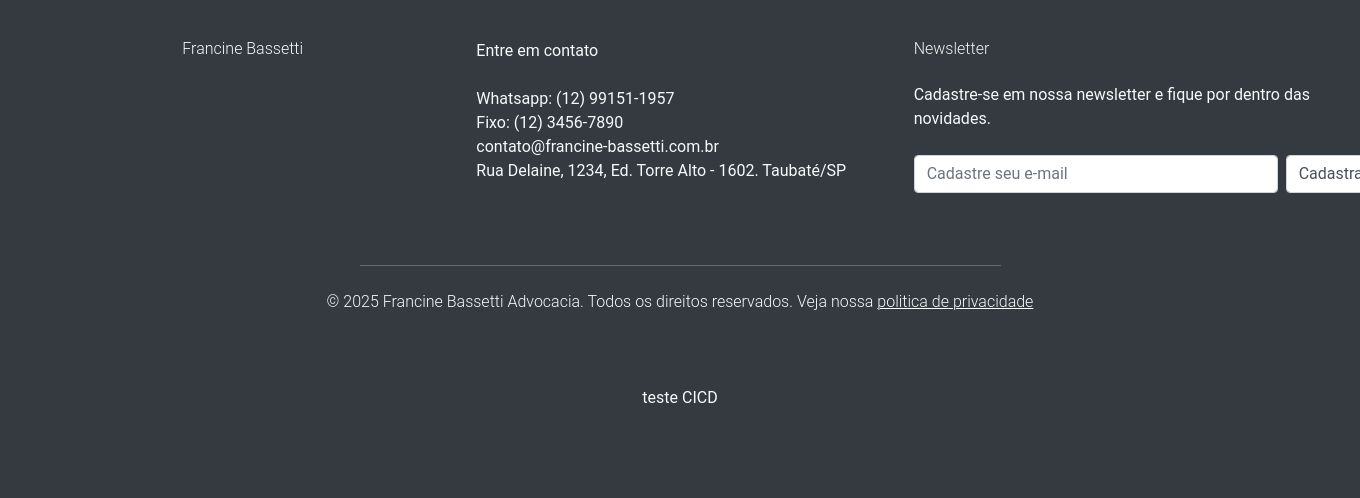
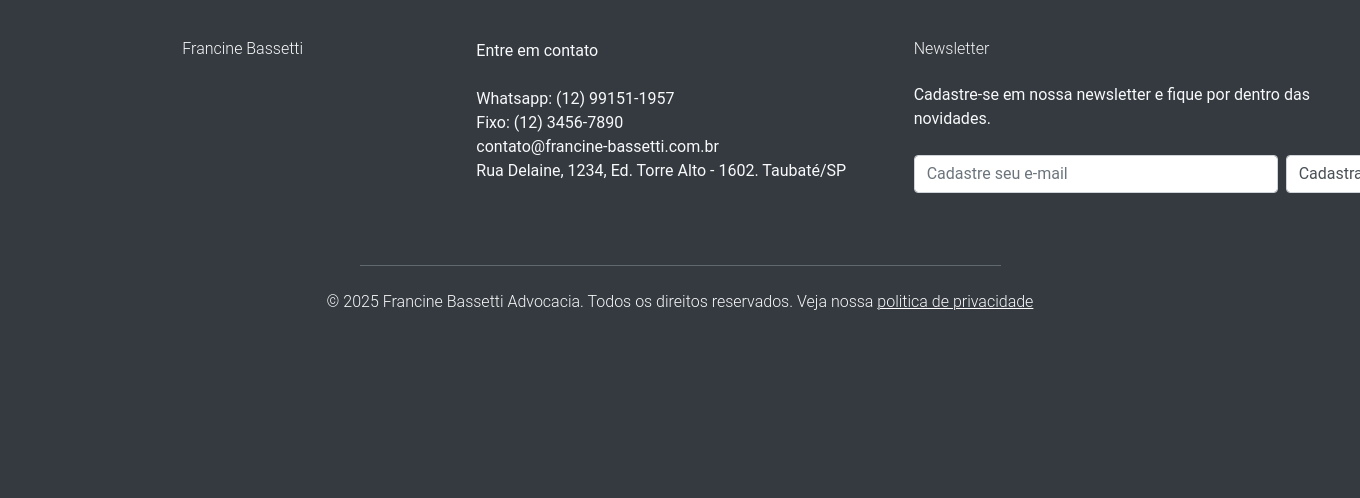
Before and after one commit to ricardocanedo/projeto-integrador-3-univesp-2025, a Django app: page /blog/ in a window 1360 px wide; the page is wider, and only the part inside the window is pictured. Shown: the part 603-1101 px from the top of that part. After the commit the page ends 913 px from the top of that part, so only its background shows below. Run offline with Django 5.2, Linux system fonts and the light colour scheme; data that the repository does not hold is empty; some libraries are stand-ins or nearby versions.

Commit message:
teste CICD ok

```diff
--- a/backend/backend/website/templates/website/footer.html
+++ b/backend/backend/website/templates/website/footer.html
@@ -53,14 +53,6 @@
         <div class="col text-center">
             <hr class="bg-secondary w-50 mx-auto my-4">
             <p class="m-0">&copy; 2025 Francine Bassetti Advocacia. Todos os direitos reservados. Veja nossa <a class="text-light link-underline" href="/politica-de-privacidade">politica de privacidade</a></p>
-
-            <br>
-            <br>
-            <br>
-            teste CICD
-            <br>
-            <br>
-            <br>
         </div>
     </div>
 </footer>
```
